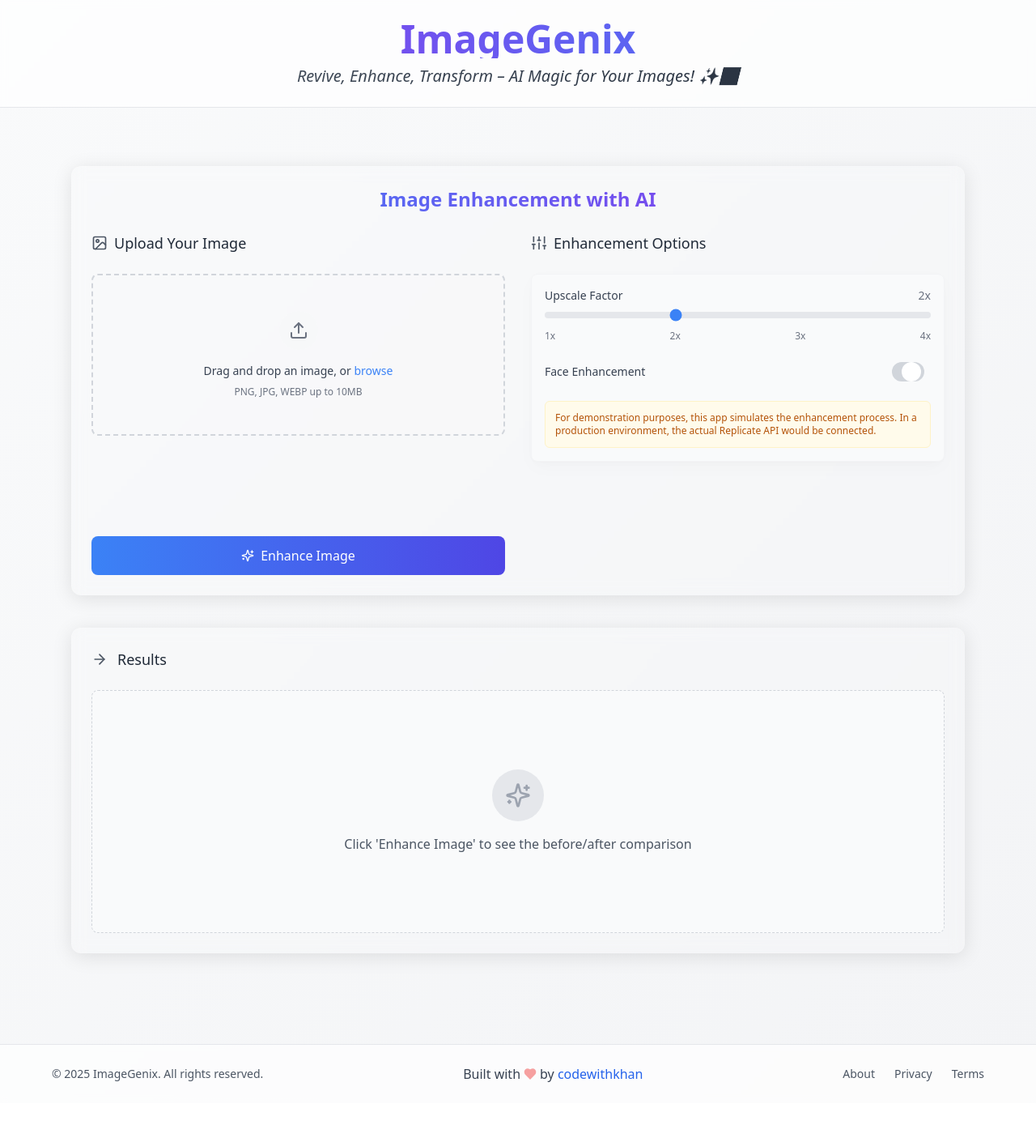
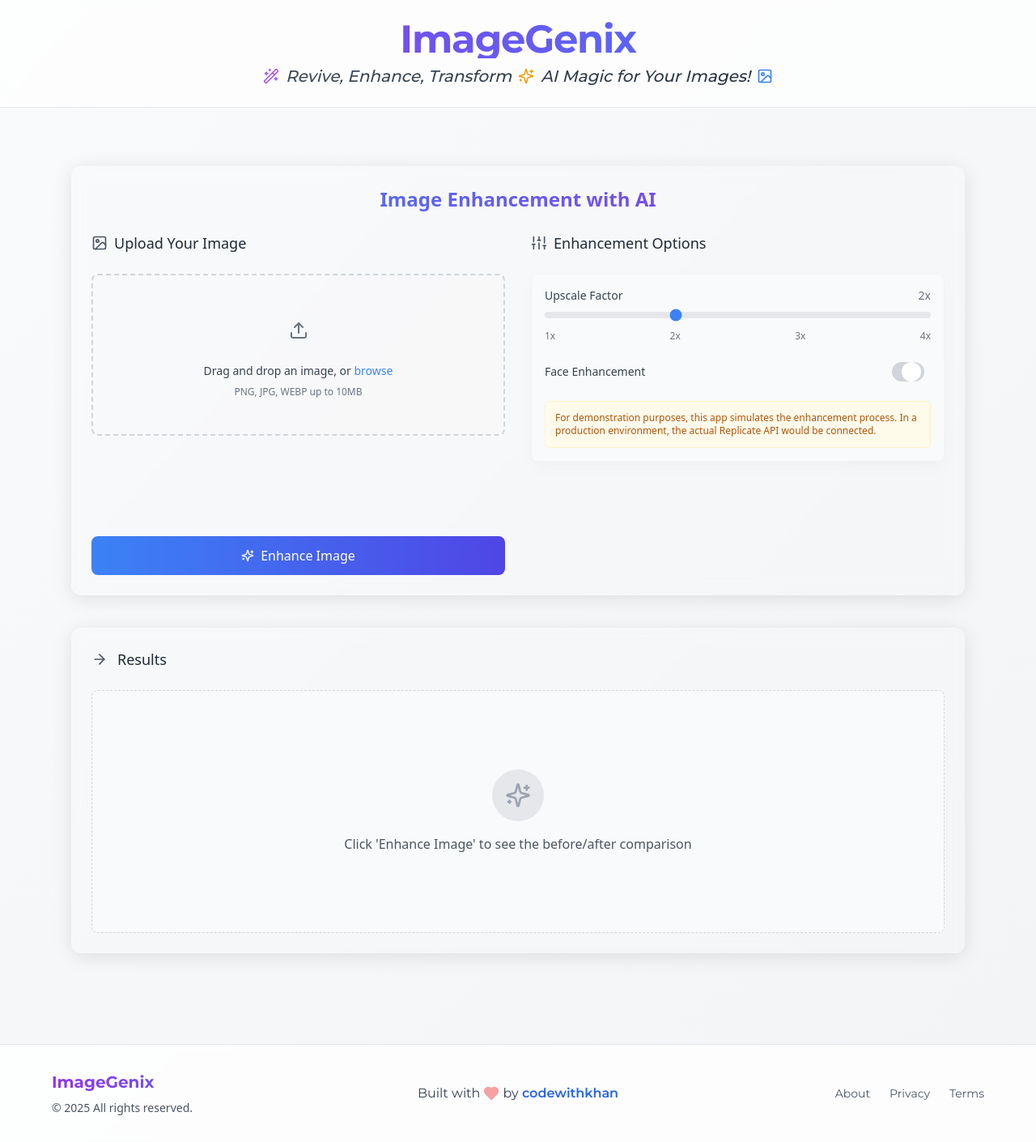
Before and after one commit to Khangithub17/ImageGenix, a React (Vite) app: page / in a window 1280 px wide. Shown: the whole page at 81% size. Before the commit the page ends 1362 px from the top, so only its background shows below. Built offline with nearby package versions, Linux system fonts and the light colour scheme.

Commit message:
Refactor: Update logo and footer
- Update logo font to Montserrat.
- Add logo and tagline with icons.
- Refactor footer design.

```diff
--- a/index.html
+++ b/index.html
@@ -1,18 +1,18 @@
-<!DOCTYPE html>
+
+<!doctype html>
 <html lang="en">
   <head>
     <meta charset="UTF-8" />
+    <link rel="icon" type="image/svg+xml" href="/favicon.ico" />
     <meta name="viewport" content="width=device-width, initial-scale=1.0" />
-    <title>image-magic-slider</title>
-    <meta name="description" content="Lovable Generated Project" />
-    <meta name="author" content="Lovable" />
-    <meta property="og:image" content="https://lovable.dev/opengraph-image-p98pqg.png" />
+    <meta name="description" content="ImageGenix - AI-powered image enhancement" />
+    <link rel="preconnect" href="https://fonts.googleapis.com">
+    <link rel="preconnect" href="https://fonts.gstatic.com" crossorigin>
+    <link href="https://fonts.googleapis.com/css2?family=Montserrat:wght@400;500;600;700&display=swap" rel="stylesheet">
+    <title>ImageGenix</title>
   </head>
-
   <body>
     <div id="root"></div>
-    <!-- IMPORTANT: DO NOT REMOVE THIS SCRIPT TAG OR THIS VERY COMMENT! -->
-    <script src="https://cdn.gpteng.co/gptengineer.js" type="module"></script>
     <script type="module" src="/src/main.tsx"></script>
   </body>
 </html>
--- a/src/pages/Index.tsx
+++ b/src/pages/Index.tsx
@@ -1,18 +1,22 @@
 
 import React from 'react';
 import ImageSlider from '@/components/ImageSlider';
-import { Heart } from 'lucide-react';
+import { Heart, Sparkles, Wand2, Image as ImageIcon } from 'lucide-react';
 
 const Index = () => {
   return (
     <div className="min-h-screen bg-gradient-to-br from-gray-50 to-gray-100">
       <header className="p-6 bg-white bg-opacity-70 backdrop-blur-sm border-b border-gray-200">
         <div className="max-w-6xl mx-auto text-center">
-          <h1 className="text-4xl md:text-5xl font-bold bg-gradient-to-r from-purple-600 to-blue-500 bg-clip-text text-transparent transition-all duration-300 hover:scale-105">
+          <h1 className="text-4xl md:text-5xl font-bold font-montserrat bg-gradient-to-r from-purple-600 to-blue-500 bg-clip-text text-transparent transition-all duration-300 hover:scale-105 tracking-tight">
             ImageGenix
           </h1>
-          <p className="text-lg md:text-xl mt-2 text-transparent bg-clip-text bg-gradient-to-r from-gray-600 to-gray-800 font-medium italic">
-            Revive, Enhance, Transform – AI Magic for Your Images! ✨🖼️
+          <p className="text-lg md:text-xl mt-2 font-montserrat text-transparent bg-clip-text bg-gradient-to-r from-gray-600 to-gray-800 font-medium italic flex items-center justify-center gap-2">
+            <Wand2 className="h-5 w-5 text-purple-500" />
+            Revive, Enhance, Transform
+            <Sparkles className="h-5 w-5 text-amber-500" />
+            AI Magic for Your Images!
+            <ImageIcon className="h-5 w-5 text-blue-500" />
           </p>
         </div>
       </header>
@@ -21,20 +25,27 @@ const Index = () => {
         <ImageSlider />
       </main>
 
-      <footer className="p-6 bg-white bg-opacity-70 backdrop-blur-sm border-t border-gray-200 mt-10">
-        <div className="max-w-6xl mx-auto flex flex-col sm:flex-row justify-between items-center">
-          <p className="text-gray-600 text-sm mb-4 sm:mb-0">
-            &copy; {new Date().getFullYear()} ImageGenix. All rights reserved.
-          </p>
-          <div className="flex items-center space-x-1 mb-4 sm:mb-0 text-gray-700">
-            <span>Built with</span>
-            <Heart className="h-4 w-4 mx-1 text-red-500 fill-red-500 animate-pulse" />
-            <span>by <a href="#" className="text-blue-600 hover:text-blue-800 transition-colors duration-200">codewithkhan</a></span>
-          </div>
-          <div className="flex space-x-6">
-            <a href="#" className="text-gray-600 hover:text-gray-900 transition-colors duration-200 text-sm">About</a>
-            <a href="#" className="text-gray-600 hover:text-gray-900 transition-colors duration-200 text-sm">Privacy</a>
-            <a href="#" className="text-gray-600 hover:text-gray-900 transition-colors duration-200 text-sm">Terms</a>
+      <footer className="py-8 px-6 bg-white bg-opacity-80 backdrop-blur-sm border-t border-gray-200 mt-10">
+        <div className="max-w-6xl mx-auto">
+          <div className="grid grid-cols-1 md:grid-cols-3 gap-8 items-center">
+            <div className="text-center md:text-left">
+              <h3 className="text-xl font-montserrat font-bold bg-gradient-to-r from-purple-600 to-blue-500 bg-clip-text text-transparent mb-2">ImageGenix</h3>
+              <p className="text-gray-600 text-sm">
+                &copy; {new Date().getFullYear()} All rights reserved.
+              </p>
+            </div>
+
+            <div className="flex items-center justify-center space-x-1 text-gray-700">
+              <span className="font-montserrat">Built with</span>
+              <Heart className="h-5 w-5 mx-1 text-red-500 fill-red-500 animate-pulse" />
+              <span className="font-montserrat">by <a href="#" className="text-blue-600 hover:text-blue-800 transition-colors duration-200 font-semibold">codewithkhan</a></span>
+            </div>
+
+            <div className="flex justify-center md:justify-end space-x-6">
+              <a href="#" className="text-gray-600 hover:text-purple-600 transition-colors duration-200 text-sm font-montserrat">About</a>
+              <a href="#" className="text-gray-600 hover:text-purple-600 transition-colors duration-200 text-sm font-montserrat">Privacy</a>
+              <a href="#" className="text-gray-600 hover:text-purple-600 transition-colors duration-200 text-sm font-montserrat">Terms</a>
+            </div>
           </div>
         </div>
       </footer>
--- a/tailwind.config.ts
+++ b/tailwind.config.ts
@@ -19,6 +19,9 @@ export default {
       },
     },
     extend: {
+      fontFamily: {
+        montserrat: ["Montserrat", "sans-serif"],
+      },
       colors: {
         border: "hsl(var(--border))",
         input: "hsl(var(--input))",
```
